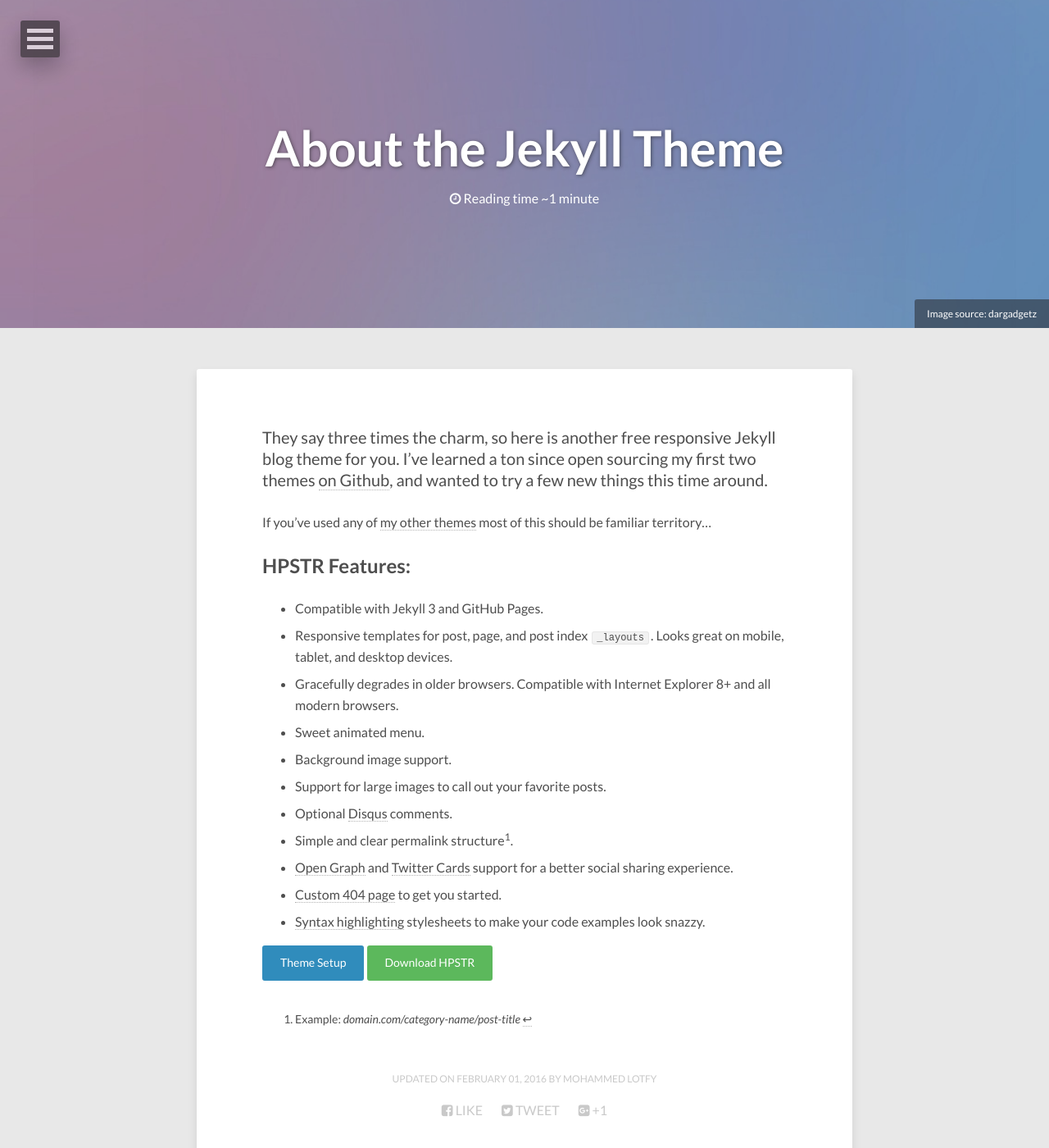
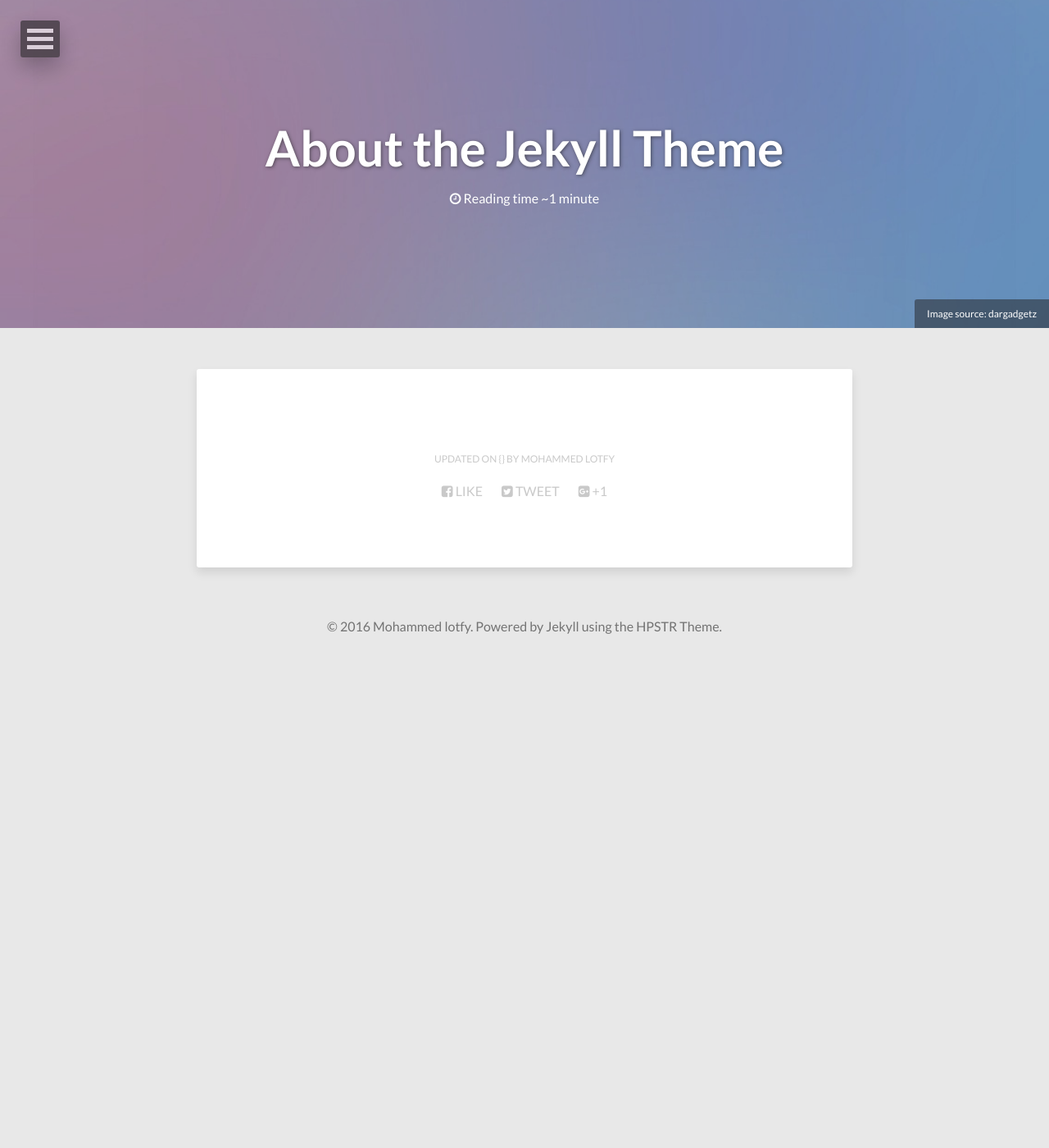
Before and after one commit to scropion86/scropion86.github.com, a Jekyll site: the page built from about/index.md, in a window 1280 px wide and 1400 px high. Shown: the whole window at 82% size. Built offline with Jekyll 4.4.1, drawn with Linux system fonts in a browser that asks for light colours; nearby versions of some CDN libraries.

Commit message:
Updated index.md

```diff
--- a/about/index.md
+++ b/about/index.md
@@ -4,29 +4,9 @@
 image:
   feature: abstract-5.jpg
   credit: dargadgetz
-  creditlink: http://www.dargadgetz.com/ios-7-abstract-wallpaper-pack-for-iphone-5-and-ipod-touch-retina/
+  creditlink: >-
+    http://www.dargadgetz.com/ios-7-abstract-wallpaper-pack-for-iphone-5-and-ipod-touch-retina/
 comments: false
-modified: 2016-02-01
+modified: {}
+published: true
 ---
-
-They say three times the charm, so here is another free responsive Jekyll blog theme for you. I've learned a ton since open sourcing my first two themes [on Github](http://github.com/mmistakes), and wanted to try a few new things this time around.
-
-If you've used any of [my other themes](http://mademistakes.com/work/jekyll-themes/) most of this should be familiar territory...
-
-## HPSTR Features:
-
-* Compatible with Jekyll 3 and GitHub Pages.
-* Responsive templates for post, page, and post index `_layouts`. Looks great on mobile, tablet, and desktop devices.
-* Gracefully degrades in older browsers. Compatible with Internet Explorer 8+ and all modern browsers.
-* Sweet animated menu.
-* Background image support.
-* Support for large images to call out your favorite posts.
-* Optional [Disqus](http://disqus.com) comments.
-* Simple and clear permalink structure[^1].
-* [Open Graph](https://developers.facebook.com/docs/opengraph/) and [Twitter Cards](https://dev.twitter.com/docs/cards) support for a better social sharing experience.
-* [Custom 404 page]({{ site.url }}/404.html) to get you started.
-* [Syntax highlighting]({{ site.url }}/code-highlighting-post/) stylesheets to make your code examples look snazzy.
-
-<div markdown="0"><a href="{{ site.url }}/theme-setup/" class="btn btn-info">Theme Setup</a> <a href="https://github.com/mmistakes/hpstr-jekyll-theme" class="btn btn-success">Download HPSTR</a></div>
-
-[^1]: Example: *domain.com/category-name/post-title*
```
